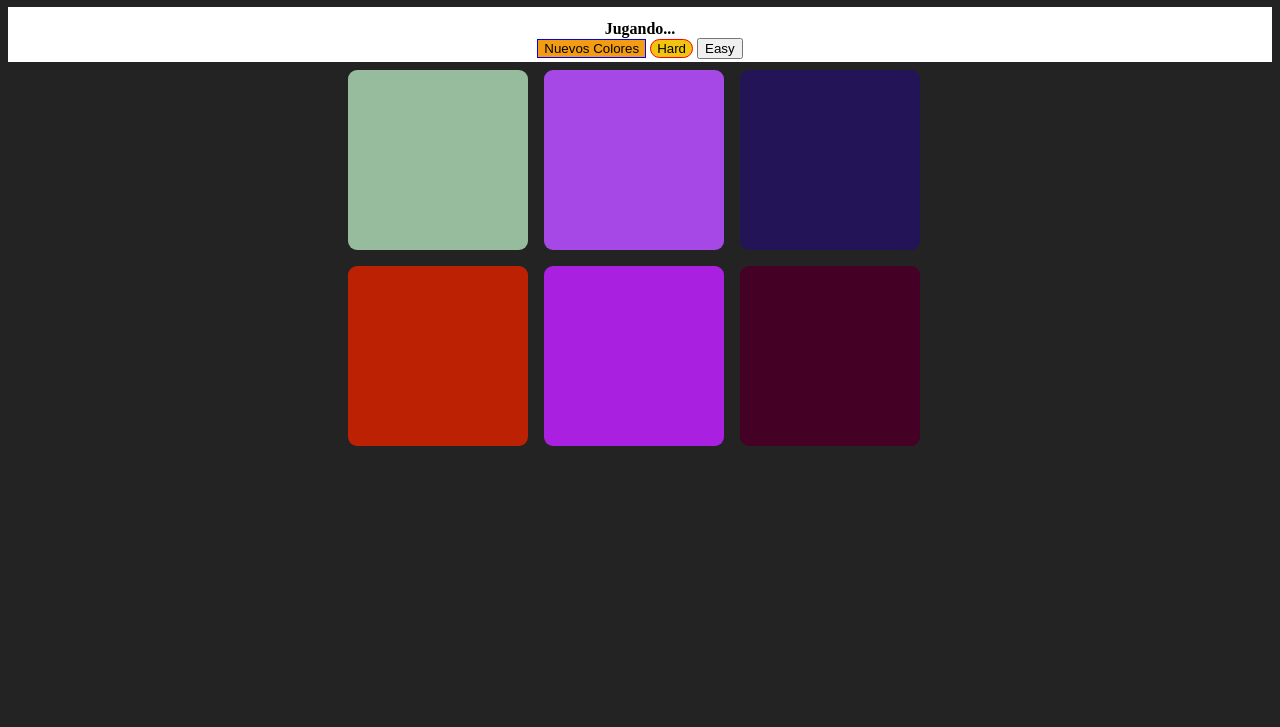
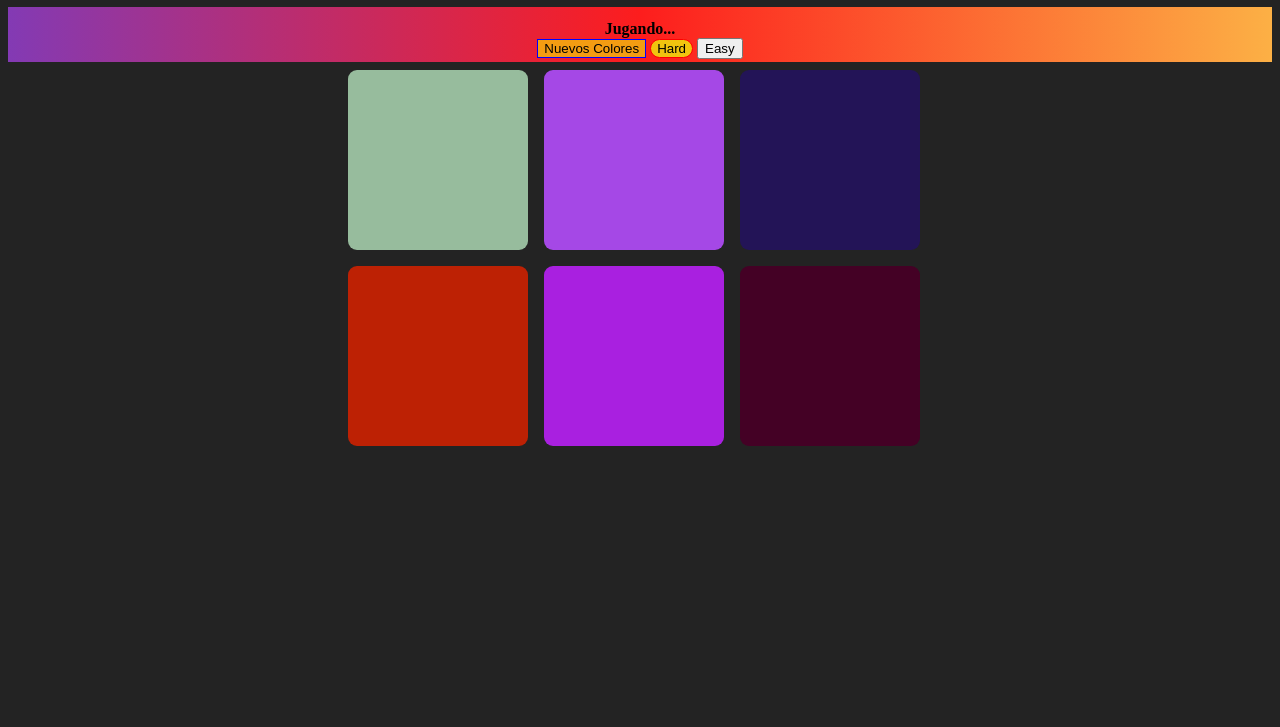
Before and after one commit to Mauriciovr7/eva_mod_3, a plain HTML site: page index.html in a window 1280 px wide. Shown: the part 73-800 px from the top of the page. Drawn offline with Linux system fonts and the light colour scheme.

Commit message:
modificación css

```diff
--- a/style.css
+++ b/style.css
@@ -30,7 +30,8 @@ h1 {
 }
 
 #stripe {
-  background: white;
+  background: rgb(131,58,180);
+  background: linear-gradient(90deg, rgba(131,58,180,1) 0%, rgba(253,29,29,1) 50%, rgba(252,176,69,1) 100%);
   height: 30px;
   text-align: center;
   padding: 0.8rem;
```
